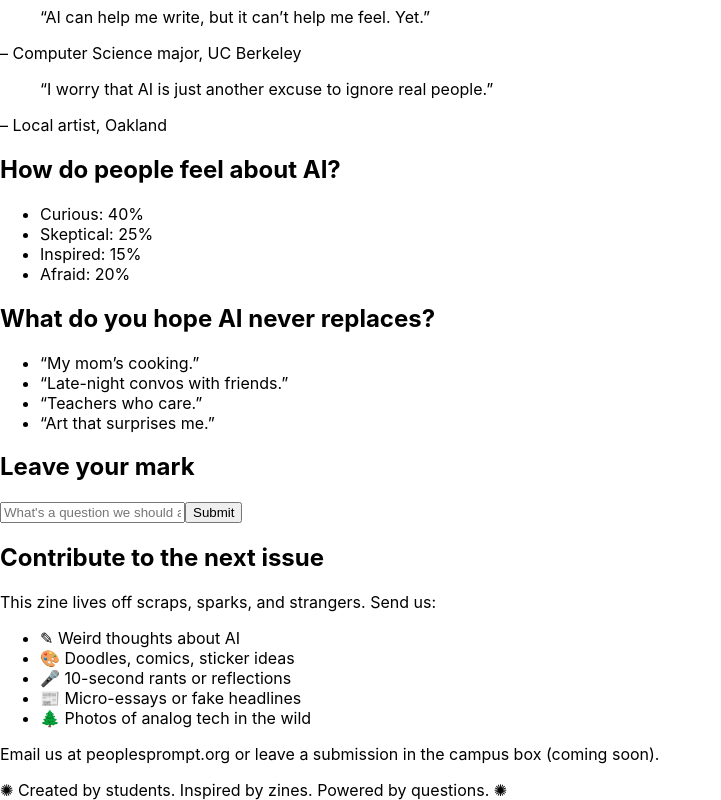
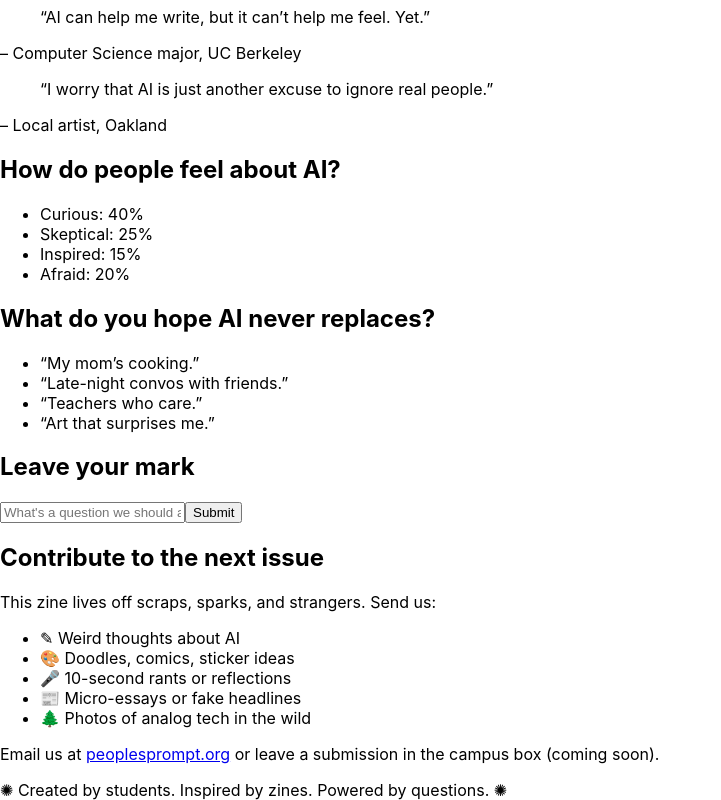
Before and after one commit to miles-nash/peoples-prompt, a React (Create React App) app: page / in a window 1280 px wide. Shown: the part 431-1231 px from the top of the page, without its empty margins (0-721 px from the left). Built offline with nearby package versions, Linux system fonts and the light colour scheme.

Commit message:
another error

```diff
--- a/src/AIEthicsZine.js
+++ b/src/AIEthicsZine.js
@@ -1,3 +1,5 @@
+import { useState } from "react";
+
 const Button = ({ children, className = '', ...props }) => (
   <button className={`border px-4 py-2 bg-white hover:bg-black hover:text-white transition ${className}`} {...props}>
     {children}
@@ -7,7 +9,7 @@ const Button = ({ children, className = '', ...props }) => (
 const Input = ({ className = '', ...props }) => (
   <input className={`border px-3 py-2 text-sm w-full ${className}`} {...props} />
 );
-import { useState } from "react";
+
 
 export default function AIEthicsZine() {
   const [question, setQuestion] = useState("");
@@ -78,7 +80,7 @@ export default function AIEthicsZine() {
             <li>📰 Micro-essays or fake headlines</li>
             <li>🌲 Photos of analog tech in the wild</li>
           </ul>
-          <p className="text-sm mt-4 italic">Email us at <span className="underline">peoplesprompt.org</span> or leave a submission in the campus box (coming soon).</p>
+          <p className="text-sm mt-4 italic">Email us at <a href="https://peoplesprompt.org" className="underline">peoplesprompt.org</a> or leave a submission in the campus box (coming soon).</p>
         </div>
       </section>
 
```
